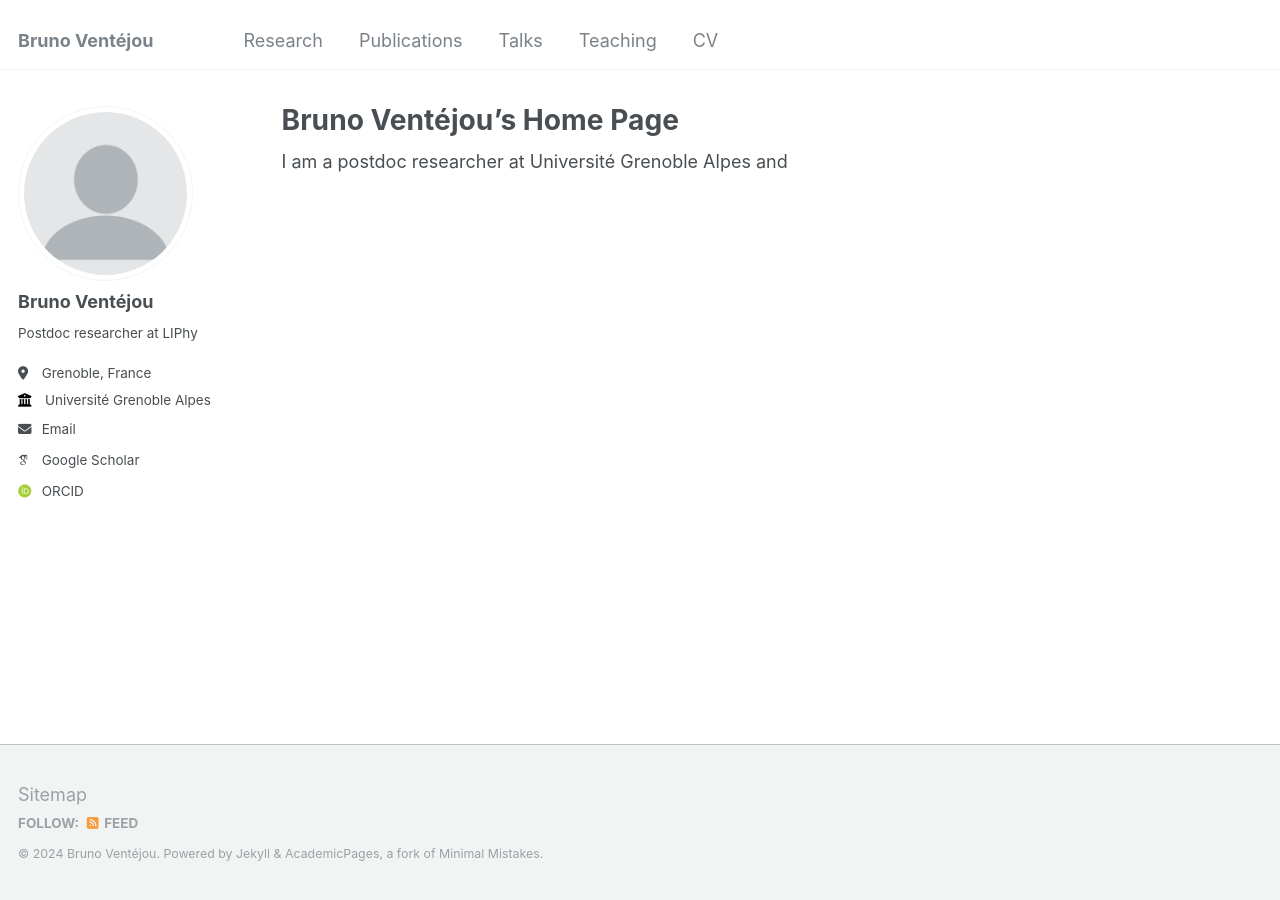
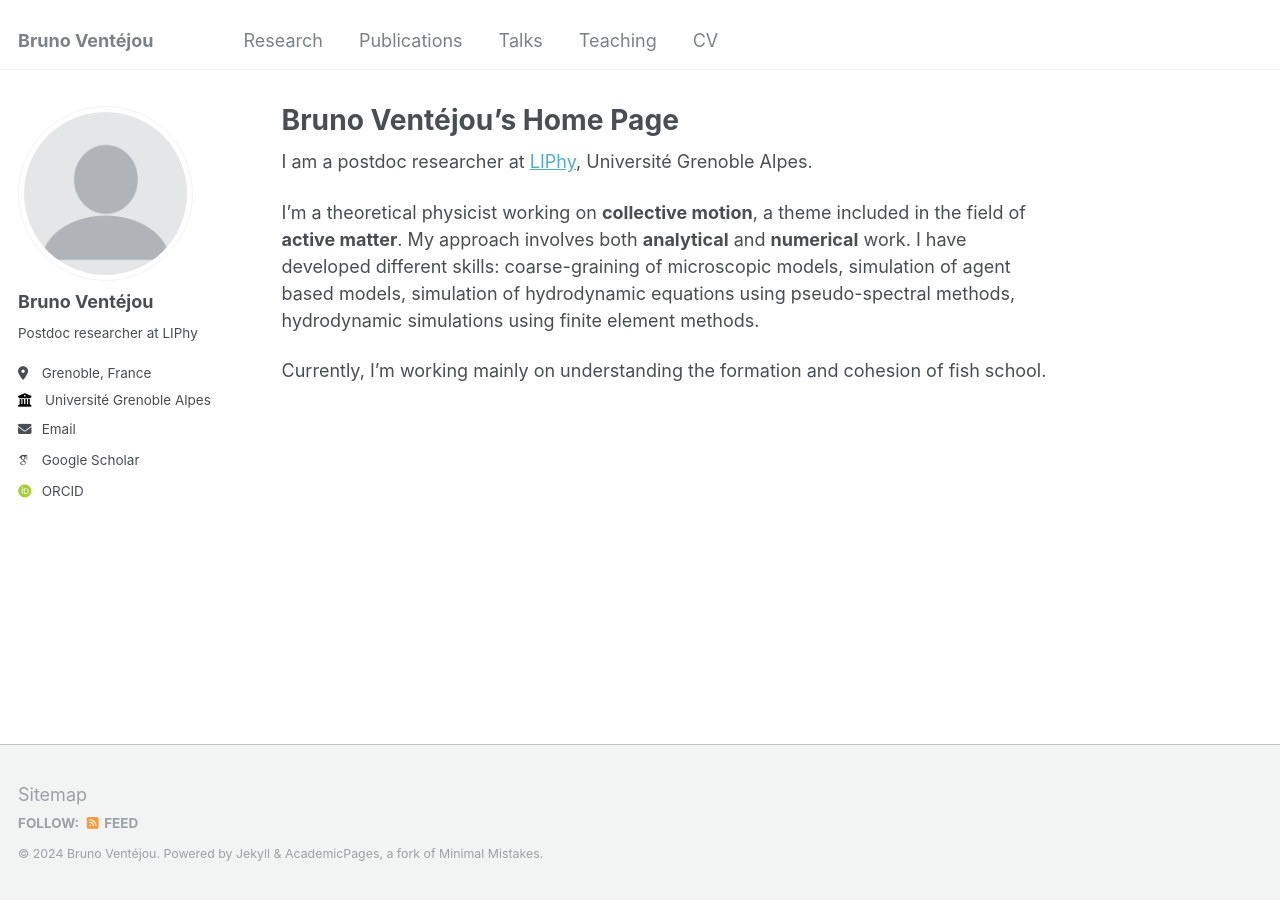
Before and after one commit to BrunoVentejou/brunoventejou.github.io, a Jekyll site: the page built from _pages/about.md, in a window 1280 px wide. Built offline with Jekyll 4.4.1, drawn with Linux system fonts in a browser that asks for light colours; some web fonts are replaced.

Commit message:
Update the about page.

```diff
--- a/Gemfile
+++ b/Gemfile
@@ -1,5 +1,5 @@
 source "https://rubygems.org"
-
+gem "ffi", "= 1.16.3"
 # Hello! This is where you manage which Jekyll version is used to run.
 # When you want to use a different version, change it below, save the
 # file and run `bundle install`. Run Jekyll with `bundle exec`, like so:
--- a/_pages/about.md
+++ b/_pages/about.md
@@ -7,4 +7,8 @@ redirect_from:
   - /about.html
 ---
 
-I am a postdoc researcher at Université Grenoble Alpes and
+I am a postdoc researcher at [LIPhy](https://liphy.univ-grenoble-alpes.fr/en), Université Grenoble Alpes.
+
+I'm a theoretical physicist working on **collective motion**, a theme included in the field of **active matter**. My approach involves both **analytical** and **numerical** work. I have developed different skills: coarse-graining of microscopic models, simulation of agent based models, simulation of hydrodynamic equations using pseudo-spectral methods, hydrodynamic simulations using finite element methods.
+
+Currently, I'm working mainly on understanding the formation and cohesion of fish school.
```
